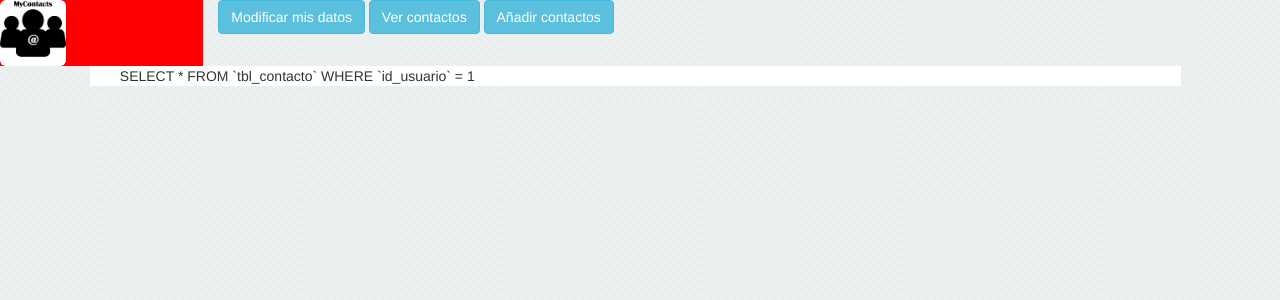
After one commit to MyMMyContact/MyContact, a PHP site: page /php/principal.php in a window 1280 px wide. The commit adds this page. Shown: the top 300 px of the page. Run offline with PHP 8.4, Linux system fonts and the light colour scheme; the visitor is signed in with stand-in values (Sample User, id 1); data that the repository does not hold is empty; some libraries are stand-ins or nearby versions.

Commit message:
Cambios de registro, login y principal

```diff
--- a/css/style.css
+++ b/css/style.css
@@ -15,6 +15,13 @@ body{
 	min-width: 150px;
 	margin-left:33%;
 	margin-right: 33%;
+}
+.logcol{
+	float:left;
+	background-color:red;
+}
+.prin_logo{
+	width:35%;
 }
 .divlogo{
 	margin-left:25%;
--- /dev/null
+++ b/php/principal.php
@@ -0,0 +1,64 @@
+<?php
+    session_start();
+    //importamos la conexión
+    require_once("proc/conexion.php");
+    if(!isset($_SESSION['usu_id'])){
+       // header("location:../index.php");
+        echo $_SESSION['usu_id'];
+    }
+
+
+
+?>
+<!DOCTYPE html>
+<meta charset="utf-8">
+<html>
+<head>
+	<title>Mycontact</title>
+	<!-- Bootstrap -->
+    <link href="../css/bootstrap/bootstrap.min.css" rel="stylesheet">
+
+    <!-- CUSTOM CSS  -->
+    <link rel="stylesheet" type="text/css" href="../css/style.css">
+</head>
+<body>
+
+        <div class="row">
+            <div class="logcol col-md-2">
+                <img src="../css/img/logo.png" class="prin_logo img-rounded"/>
+            </div><!--end log-->
+            <div class="col-md-8">
+                <button class="btn btn-info" onclick="showsig();">Modificar mis datos</button>
+                <button class="btn btn-info" onclick="showsig();">Ver contactos</button>
+                <button class="btn btn-info" onclick="showsig();">Añadir contactos</button>
+            </div><!-- end buttons-->
+    <div class="content-form col-md-10">
+        <div class="showuser col-md-8">
+
+            <?php
+                 //preparamos la consulta para sacar información de la tabla de contactos
+                  $contact_con="SELECT * FROM `tbl_contacto` WHERE `id_usuario` = ".$_SESSION['usu_id']." ";
+                  echo $contact_con;
+                  $display_contact=mysqli_query($conexion,$contact_con);
+                    while($print_contact   =   mysqli_fetch_array($display_contact))
+                         {
+                            echo "<div>".$print_contact['nombre_contacto']."</div>";
+                            echo "<div>".$print_contact['apellido1_contacto']."</div>";
+                            echo "<div>".$print_contact['apellido2_contacto']."</div>";
+                            echo "<div>".$print_contact['correo_contacto']."</div>";
+                            echo "<div>".$print_contact['telefono1_contacto']."</div>";
+                            echo "<div>".$print_contact['telefono2_contacto']."</div>";
+                            echo "<div>".$print_contact['ubicacion1_contacto']."</div>";
+                            echo "<div>".$print_contact['ubicacion1_contacto']."</div>";
+
+                         }
+            ?>
+
+        </div><!-- end show user>
+    </div><!-- end container -->
+	<!-- jQuery (necessary for Bootstrap's JavaScript plugins) -->
+    <script src="https://ajax.googleapis.com/ajax/libs/jquery/1.12.4/jquery.min.js"></script>
+    <!-- Include all compiled plugins (below), or include individual files as needed -->
+    <script src="../assets/js/bootstrap.min.js"></script>
+</body>
+</html>
```
Also changed, not shown: index.php (renamed from index.html, +6 -6 lines), php/proc/login.proc.php (+4 -3 lines), php/proc/register.proc.php (+20 -1 lines).
